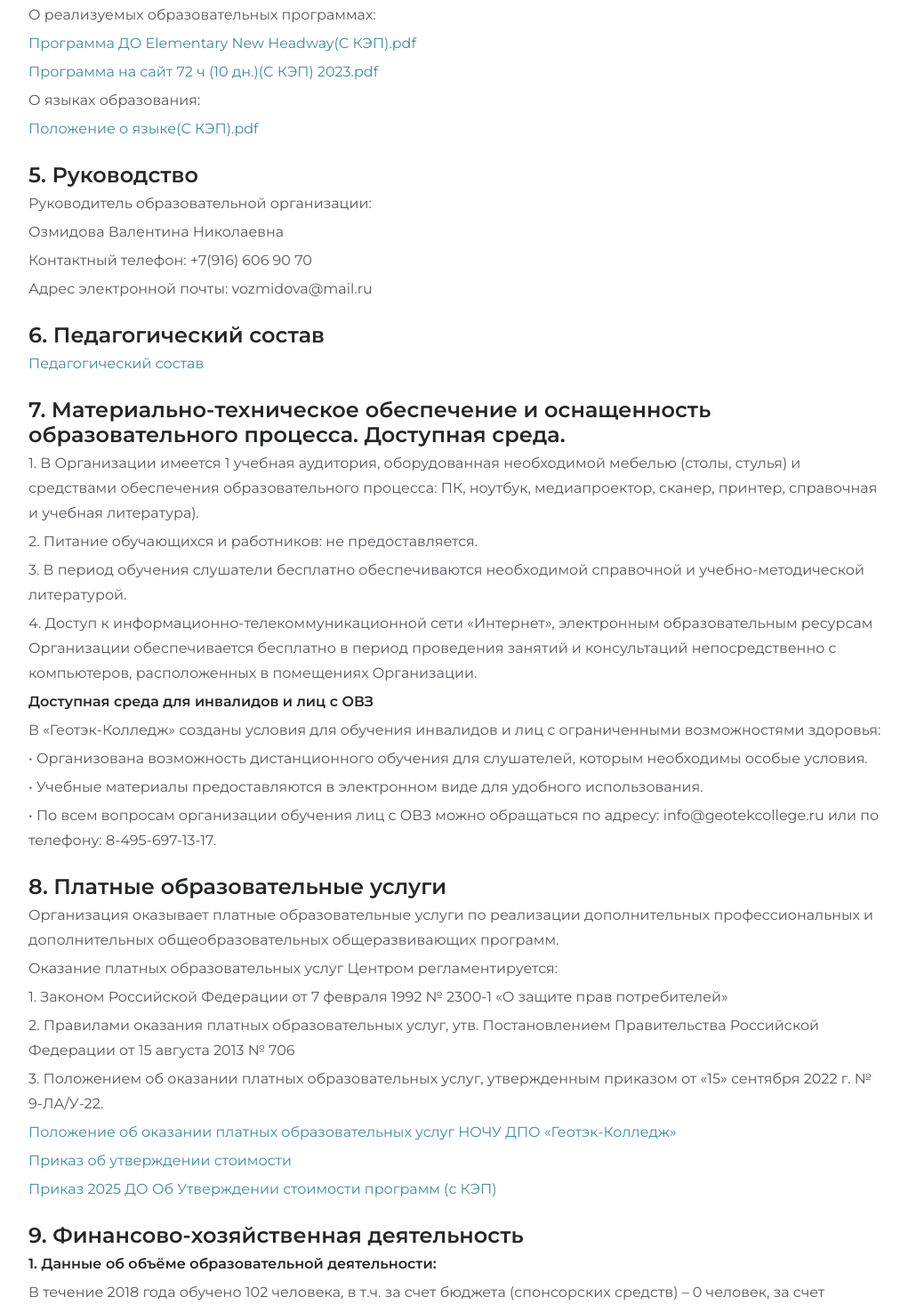
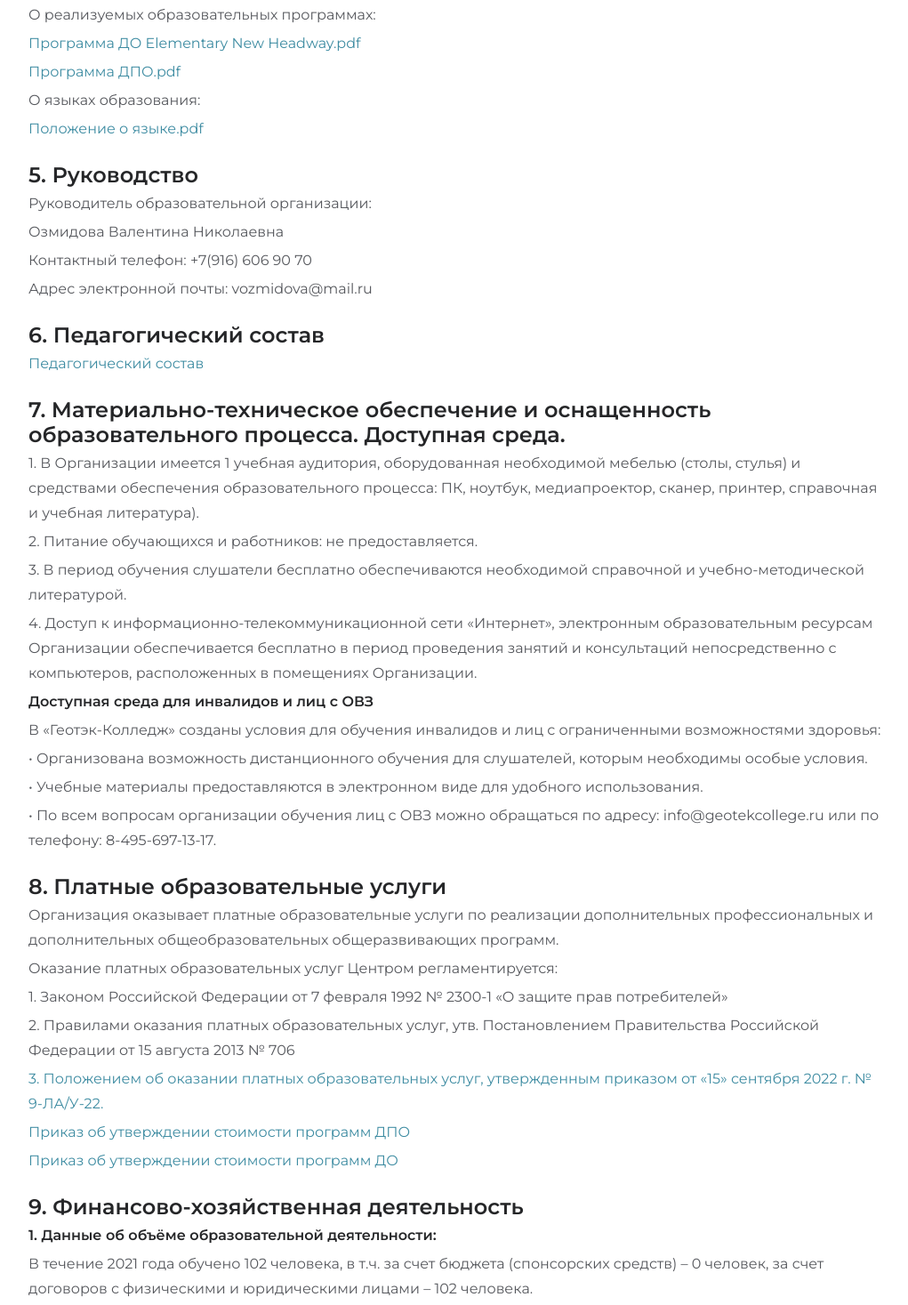
Before and after one commit to MOSTDORGEOTREST/geotek_college_website, a Next.js app: page /about in a window 1280 px wide. Shown: the part 1043-2510 px from the top of the page at 89% size, without its empty margins (124-1145 px from the left). Built offline with nearby package versions, Linux system fonts and the light colour scheme.

Commit message:
Update page.tsx

```diff
--- a/src/app/about/page.tsx
+++ b/src/app/about/page.tsx
@@ -84,18 +84,18 @@ export default function Page() {
           <p>О реализуемых образовательных программах:</p>
           <p>
             <a href="/Программа ДО Elementary New Headway(С КЭП).pdf">
-              Программа ДО Elementary New Headway(С КЭП).pdf
+              Программа ДО Elementary New Headway.pdf
             </a>
           </p>
           <p>
             <a href="/Программа на сайт 72 ч (10 дн.)(С КЭП) 2023.pdf">
-              Программа на сайт 72 ч (10 дн.)(С КЭП) 2023.pdf
+              Программа ДПО.pdf
             </a>
           </p>
           <p>О языках образования:</p>
           <p>
             <a href="/Положение о языке(С КЭП).pdf">
-              Положение о языке(С КЭП).pdf
+              Положение о языке.pdf
             </a>
           </p>
         </div>
@@ -175,19 +175,18 @@ export default function Page() {
             № 706
           </p>
           <p>
-            3. Положением об оказании платных образовательных услуг,
-            утвержденным приказом от «15» сентября 2022 г. № 9-ЛА/У-22.
+            <a href="/documents/GEOTEK/Положение об оказании платных образовательных услуг НОЧУ ДПО «Геотэк-Колледж».pdf">
+              3. Положением об оказании платных образовательных услуг,
+              утвержденным приказом от «15» сентября 2022 г. № 9-ЛА/У-22.
+            </a>
           </p>
-          <a href="/documents/GEOTEK/Положение об оказании платных образовательных услуг НОЧУ ДПО «Геотэк-Колледж».pdf">
-            Положение об оказании платных образовательных услуг НОЧУ ДПО
-            «Геотэк-Колледж»
-          </a>
+
           <a href="/documents/GEOTEK/ПРИКАЗ об утв.стоим. ДПО 2025(С КЭП).pdf">
-            Приказ об утверждении стоимости
+            Приказ об утверждении стоимости программ ДПО
           </a>
 
           <a href="/documents/GEOTEK/ПРИКАЗ 2025 ДО ОБ УТВЕРЖДЕНИИ СТОИМОСТИ ПРОГРАММ(С КЭП).pdf">
-            Приказ 2025 ДО Об Утверждении стоимости программ (с КЭП)
+            Приказ об утверждении стоимости программ ДО
           </a>
         </div>
 
@@ -196,7 +195,7 @@ export default function Page() {
           <h2>9. Финансово-хозяйственная деятельность</h2>
           <h3>1. Данные об объёме образовательной деятельности:</h3>
           <p>
-            В течение 2018 года обучено 102 человека, в т.ч. за счет бюджета
+            В течение 2021 года обучено 102 человека, в т.ч. за счет бюджета
             (спонсорских средств) – 0 человек, за счет договоров с физическими и
             юридическими лицами – 102 человека.
           </p>
```
